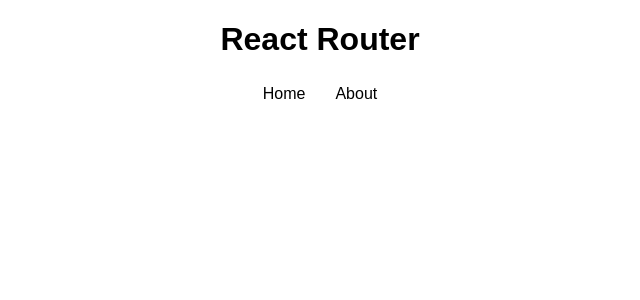
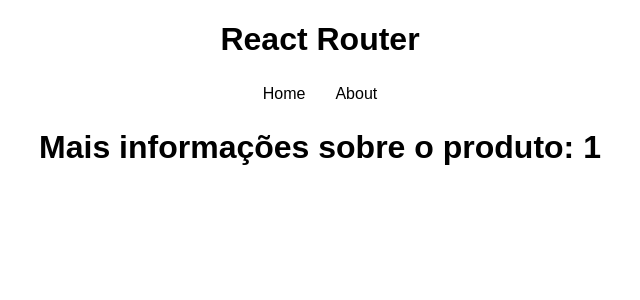
Before and after one commit to marcosalvesjr/aulas-react, a React (Vite) app in the folder project-react-8/aula8/: page /products/1/info in a window 1280 px wide. Shown: the top 300 px of the page, without its empty margins (320-960 px from the left). Built offline with nearby package versions, Linux system fonts and the light colour scheme.

Commit message:
6- nested routes

```diff
--- a/project-react-8/aula8/src/App.jsx
+++ b/project-react-8/aula8/src/App.jsx
@@ -5,6 +5,7 @@ import Home from './pages/Home/Home'
 import About from './pages/About/About'
 import Navbar from './components/Navbar/Navbar'
 import Product from './pages/Product/Product'
+import Info from './pages/Info/Info'
 
 function App() {
 
@@ -17,8 +18,11 @@ function App() {
         <Routes>
           <Route path='/' element={<Home />} />
           <Route path='/about' element={<About />} />
+          {/*6-nested route */}
+          <Route path='/products/:id/info' element={<Info />} />
           {/*4-rota dinamica */}
           <Route path='/products/:id' element={<Product />} />
+
         </Routes>
       </BrowserRouter>
     </div>
--- /dev/null
+++ b/project-react-8/aula8/src/pages/Info/Info.jsx
@@ -0,0 +1,15 @@
+import { useParams } from 'react-router-dom'
+
+const Info = () => {
+    const { id } = useParams();
+
+    return (
+        <div>
+            <h1>
+                Mais informações sobre o produto: {id}
+            </h1>
+        </div>
+    )
+}
+
+export default Info
--- a/project-react-8/aula8/src/pages/Product/Product.jsx
+++ b/project-react-8/aula8/src/pages/Product/Product.jsx
@@ -1,4 +1,4 @@
-import { useParams } from 'react-router-dom'
+import { Link, useParams } from 'react-router-dom'
 import { useFetch } from '../../hooks/useFetch'
 
 
@@ -9,7 +9,7 @@ const Product = () => {
     //5 - carregamento dado individual
     const url = 'http://localhost:3000/products/' + id;
     const { data: product, loading, error } = useFetch(url);
-    console.log(product)
+
     return (
         <>
             <p>ID do produto {id}</p>
@@ -19,6 +19,8 @@ const Product = () => {
                 <div>
                     <h1>{product.name}</h1>
                     <p>R$ {product.price}</p>
+                    {/* 6- nested routes*/}
+                    <Link to={`/products/${product.id}/info`}>Mais informações</Link>
                 </div>
             )}
         </>
```
